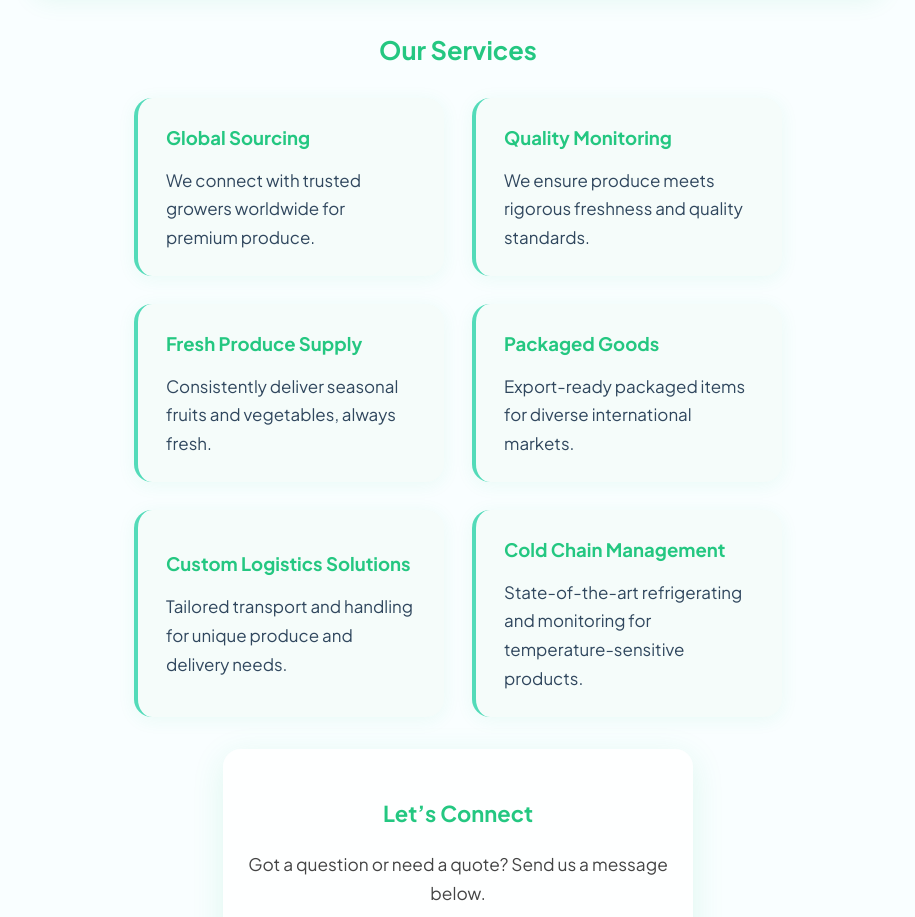
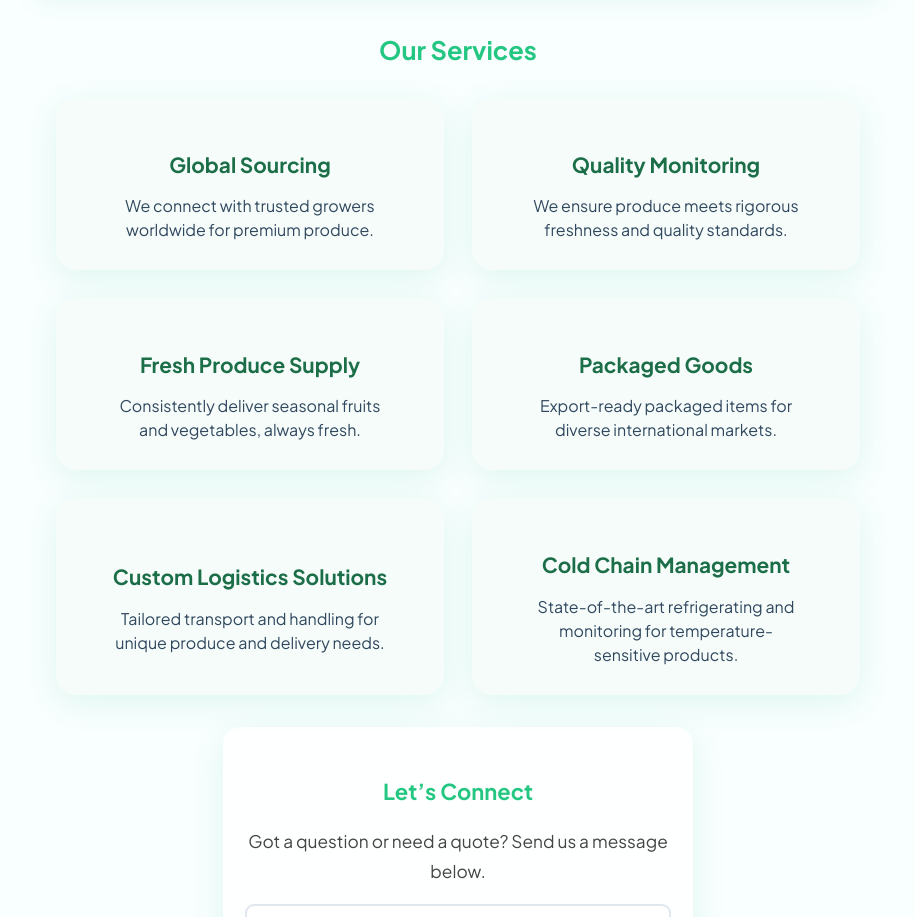
Before and after one commit to JouherHere/freshfreight, a plain HTML site: page index.html in a window 1280 px wide. Shown: the part 453-1370 px from the top of the page, without its empty margins (182-1097 px from the left). Drawn offline with Linux system fonts and the light colour scheme.

Commit message:
servoces section chnages

```diff
--- a/index.html
+++ b/index.html
@@ -112,62 +112,65 @@
       color: var(--primary);
       margin-bottom: 14px;
     }
-    .services-list {
-      display: flex;
-      flex-wrap: wrap;
-      justify-content: center;
+    .services-grid {
+      display: grid;
+      grid-template-columns: repeat(auto-fit, minmax(280px, 1fr));
       gap: 28px;
       margin-top: 26px;
+      max-width: 900px;
+      margin-left: auto;
+      margin-right: auto;
+      padding: 0 24px;
     }
-    .service-item {
+    .service-card {
       background: var(--surface);
-      border-radius: var(--radius);
-      box-shadow: 0 3px 18px #24c78113;
-      padding: 24px 28px;
-      min-width: 210px;
-      max-width: 310px;
-      text-align: left;
-      border-left: 4px solid #53dbb9;
+      border-radius: 20px;
+      box-shadow: 0 8px 32px rgba(36, 199, 129, 0.12);
+      padding: 28px 24px;
       display: flex;
       flex-direction: column;
       justify-content: center;
       cursor: pointer;
-      transition: transform 0.25s ease, border-color 0.25s ease, box-shadow 0.25s ease;
+      transition: box-shadow 0.3s ease, transform 0.3s ease;
+      outline: none;
+      touch-action: manipulation;
       user-select: none;
     }
-    /* Hover effect */
-    .service-item:hover {
-      transform: scale(1.06);
-      border-left-color: var(--primary);
-      box-shadow: 0 8px 30px rgba(36, 199, 129, 0.3);
+    /* Hover and focus effect */
+    .service-card:hover,
+    .service-card:focus,
+    .service-card.touch-active {
+      box-shadow: 0 12px 40px rgba(36, 199, 129, 0.28);
+      transform: translateY(-6px);
     }
     /* Click effect */
-    .service-item:active {
+    .service-card:active {
       transform: scale(1.04);
-      border-left-color: #1fa563;
-      box-shadow: 0 8px 30px rgba(36, 199, 129, 0.45);
+      box-shadow: 0 12px 40px rgba(36, 199, 129, 0.38);
     }
-    .service-item h3 {
-      margin: 0 0 12px;
-      color: var(--primary);
-      font-size: 1.16rem;
+    .service-card h3 {
+      font-size: 1.3rem;
       font-weight: 700;
+      color: #1b6e48;
+      margin-bottom: 12px;
+      text-align: center;
     }
-    .service-item p {
-      margin: 0;
-      color: var(--accent);
-      font-size: 1em;
+    .service-card p {
+      font-size: 1rem;
+      color: #30475e;
+      line-height: 1.5;
+      text-align: center;
+      max-width: 280px;
+      margin: 0 auto;
     }
-    @media (max-width:700px) {
-      .services-list { gap: 20px; }
-      .service-item { min-width: 160px; max-width: 100%; padding: 18px 12px; }
-      header { padding: 20px 0 20px 0; }
-    }
-    @media (max-width:480px) {
-      main { padding: 0 10px; }
-      .service-item { min-width: 100%; }
-      .logo-img { width: 120px; }
-      .hero h1 { font-size: 1.55em; }
+    @media (max-width: 480px) {
+      .services-grid {
+        padding: 0 16px;
+        gap: 20px;
+      }
+      .service-card p {
+        max-width: 100%;
+      }
     }
     /* CONTACT */
     #contact {
@@ -281,31 +284,31 @@
   <!-- SERVICES with header -->
   <section id="services">
     <h2>Our Services</h2>
-    <div class="services-list">
-      <div class="service-item" tabindex="0">
+    <div class="services-grid">
+      <article class="service-card" tabindex="0">
         <h3>Global Sourcing</h3>
         <p>We connect with trusted growers worldwide for premium produce.</p>
-      </div>
-      <div class="service-item" tabindex="0">
+      </article>
+      <article class="service-card" tabindex="0">
         <h3>Quality Monitoring</h3>
         <p>We ensure produce meets rigorous freshness and quality standards.</p>
-      </div>
-      <div class="service-item" tabindex="0">
+      </article>
+      <article class="service-card" tabindex="0">
         <h3>Fresh Produce Supply</h3>
         <p>Consistently deliver seasonal fruits and vegetables, always fresh.</p>
-      </div>
-      <div class="service-item" tabindex="0">
+      </article>
+      <article class="service-card" tabindex="0">
         <h3>Packaged Goods</h3>
         <p>Export-ready packaged items for diverse international markets.</p>
-      </div>
-      <div class="service-item" tabindex="0">
+      </article>
+      <article class="service-card" tabindex="0">
         <h3>Custom Logistics Solutions</h3>
         <p>Tailored transport and handling for unique produce and delivery needs.</p>
-      </div>
-      <div class="service-item" tabindex="0">
+      </article>
+      <article class="service-card" tabindex="0">
         <h3>Cold Chain Management</h3>
         <p>State-of-the-art refrigerating and monitoring for temperature-sensitive products.</p>
-      </div>
+      </article>
     </div>
   </section>
 
@@ -330,7 +333,7 @@
 <footer>&copy; 2025 Fresh Freight. All Rights Reserved.</footer>
 
 <script>
-  (function(){
+  (function() {
     const slides = document.querySelectorAll('.carousel-slide');
     let currentIndex = 0;
     const intervalTime = 4500;
@@ -358,10 +361,29 @@
     document.querySelector('.carousel-text').addEventListener('mouseenter', stopCarousel);
     document.querySelector('.carousel-text').addEventListener('mouseleave', startCarousel);
 
+    // Touch support for carousel pause on mobile
+    document.querySelector('.carousel-text').addEventListener('touchstart', stopCarousel);
+    document.querySelector('.carousel-text').addEventListener('touchend', startCarousel);
+
     // Initialize
     showSlide(currentIndex);
     startCarousel();
   })();
+
+  // Add touch-active class on mobile tap for service cards
+  document.querySelectorAll('.service-card').forEach(card => {
+    card.addEventListener('touchstart', () => {
+      card.classList.add('touch-active');
+    });
+    card.addEventListener('touchend', () => {
+      setTimeout(() => {
+        card.classList.remove('touch-active');
+      }, 300);
+    });
+    card.addEventListener('touchcancel', () => {
+      card.classList.remove('touch-active');
+    });
+  });
 </script>
 </body>
 </html>
```
